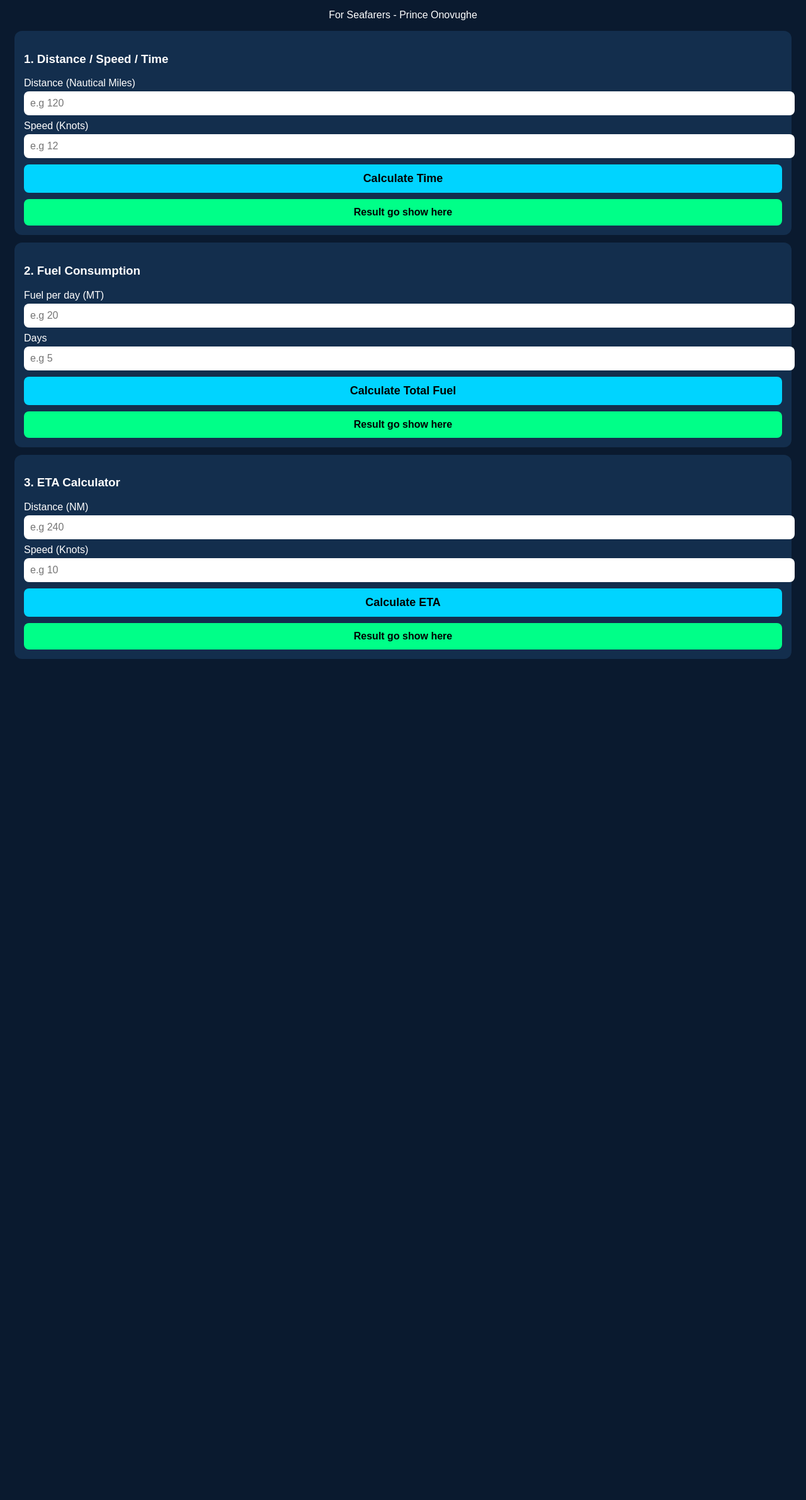
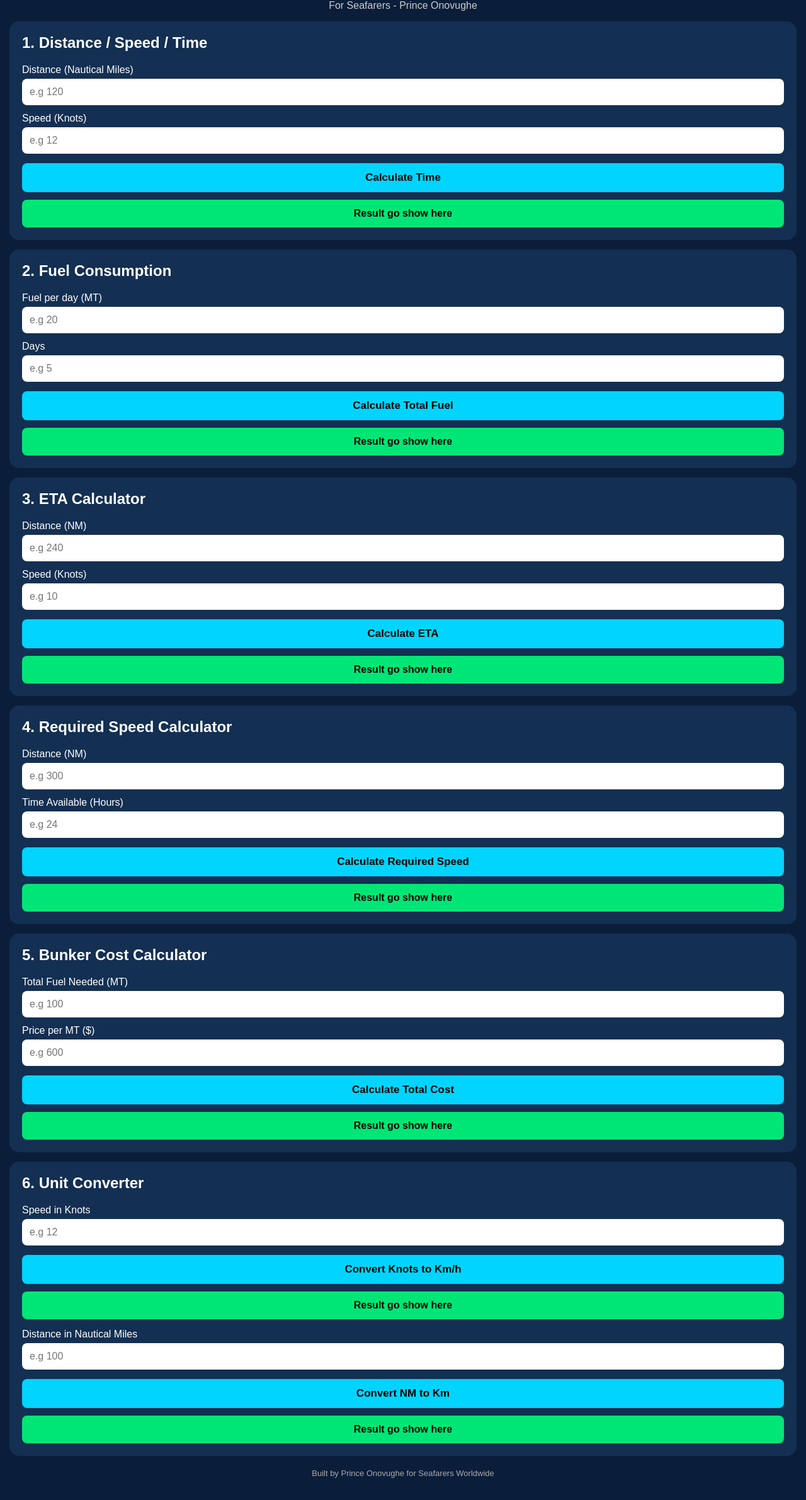
Before and after one commit to princeonovughe100-hub/Nauticalcalculator, a plain HTML site: page index.html in a window 1280 px wide. Shown: the part 89-2470 px from the top of the page at 63% size. Before the commit the page ends 1170 px from the top, so only its background shows below. Drawn offline with Linux system fonts and the light colour scheme.

Commit message:
Update index.html

```diff
--- a/index.html
+++ b/index.html
@@ -1,75 +1,99 @@
+
 <!DOCTYPE html>
-<html>
+<html lang="en">
 <head>
-<meta name="viewport" content="width=device-width, initial-scale=1">
-<title>Nautical Calculator</title>
+<meta charset="UTF-8">
+<meta name="viewport" content="width=device-width, initial-scale=1.0">
+<title>Nautical Calculator - Prince Onovughe</title>
 <style>
-body{font-family:Arial;background:#0a1a2f;color:white;padding:15px;text-align:center}
-h1{color:#00d4ff}
-.box{background:#132e4d;padding:15px;border-radius:12px;margin:12px 0;text-align:left}
-label{display:block;margin:8px 0 4px}
-input,select{width:100%;padding:10px;border-radius:8px;border:none;font-size:16px}
-button{width:100%;padding:12px;background:#00d4ff;border:none;border-radius:8px;font-size:18px;font-weight:bold;margin-top:10px}
-.result{background:#00ff88;color:#000;padding:12px;border-radius:8px;margin-top:10px;font-weight:bold;text-align:center}
+body{font-family:Arial,sans-serif;background:#0a1e3a;color:white;margin:0;padding:15px}
+h1{text-align:center;color:#00d4ff;font-size:32px;margin-bottom:0}
+p.subtitle{text-align:center;color:#ccc}
+.card{background:#132f52;border-radius:15px;padding:20px;margin:15px 0}
+h2{margin-top:0}
+label{display:block;margin:12px 0 5px}
+input{width:100%;padding:12px;border-radius:8px;border:none;font-size:16px;box-sizing:border-box}
+button{width:100%;padding:13px;background:#00d4ff;border:none;border-radius:8px;font-size:17px;font-weight:bold;margin-top:15px;cursor:pointer}
+.result{background:#00e676;color:#000;padding:13px;border-radius:8px;text-align:center;font-weight:bold;margin-top:12px;font-size:16px}
+.footer{text-align:center;color:#aaa;font-size:13px;margin:20px 0}
 </style>
 </head>
 <body>
-<h1>⚓ Nautical Calculator</h1>
-<p>For Seafarers - Prince Onovughe</p>
+<h1>Calculator</h1>
+<p class="subtitle">For Seafarers - Prince Onovughe</p>
 
-<div class="box">
-<h3>1. Distance / Speed / Time</h3>
+<div class="card">
+<h2>1. Distance / Speed / Time</h2>
 <label>Distance (Nautical Miles)</label>
-<input type="number" id="dist" placeholder="e.g 120">
+<input type="number" id="d1" placeholder="e.g 120">
 <label>Speed (Knots)</label>
-<input type="number" id="speed" placeholder="e.g 12">
-<button onclick="calcTime()">Calculate Time</button>
-<div class="result" id="timeResult">Result go show here</div>
+<input type="number" id="s1" placeholder="e.g 12">
+<button onclick="calc1()">Calculate Time</button>
+<div class="result" id="r1">Result go show here</div>
 </div>
 
-<div class="box">
-<h3>2. Fuel Consumption</h3>
+<div class="card">
+<h2>2. Fuel Consumption</h2>
 <label>Fuel per day (MT)</label>
-<input type="number" id="fuelDay" placeholder="e.g 20">
+<input type="number" id="f2" placeholder="e.g 20">
 <label>Days</label>
-<input type="number" id="days" placeholder="e.g 5">
-<button onclick="calcFuel()">Calculate Total Fuel</button>
-<div class="result" id="fuelResult">Result go show here</div>
+<input type="number" id="days2" placeholder="e.g 5">
+<button onclick="calc2()">Calculate Total Fuel</button>
+<div class="result" id="r2">Result go show here</div>
 </div>
 
-<div class="box">
-<h3>3. ETA Calculator</h3>
+<div class="card">
+<h2>3. ETA Calculator</h2>
 <label>Distance (NM)</label>
-<input type="number" id="etaDist" placeholder="e.g 240">
+<input type="number" id="d3" placeholder="e.g 240">
 <label>Speed (Knots)</label>
-<input type="number" id="etaSpeed" placeholder="e.g 10">
-<button onclick="calcETA()">Calculate ETA</button>
-<div class="result" id="etaResult">Result go show here</div>
+<input type="number" id="s3" placeholder="e.g 10">
+<button onclick="calc3()">Calculate ETA</button>
+<div class="result" id="r3">Result go show here</div>
 </div>
 
+<div class="card">
+<h2>4. Required Speed Calculator</h2>
+<label>Distance (NM)</label>
+<input type="number" id="d4" placeholder="e.g 300">
+<label>Time Available (Hours)</label>
+<input type="number" id="t4" placeholder="e.g 24">
+<button onclick="calc4()">Calculate Required Speed</button>
+<div class="result" id="r4">Result go show here</div>
+</div>
+
+<div class="card">
+<h2>5. Bunker Cost Calculator</h2>
+<label>Total Fuel Needed (MT)</label>
+<input type="number" id="fuel5" placeholder="e.g 100">
+<label>Price per MT ($)</label>
+<input type="number" id="price5" placeholder="e.g 600">
+<button onclick="calc5()">Calculate Total Cost</button>
+<div class="result" id="r5">Result go show here</div>
+</div>
+
+<div class="card">
+<h2>6. Unit Converter</h2>
+<label>Speed in Knots</label>
+<input type="number" id="knot6" placeholder="e.g 12">
+<button onclick="calc6()">Convert Knots to Km/h</button>
+<div class="result" id="r6">Result go show here</div>
+<label style="margin-top:15px">Distance in Nautical Miles</label>
+<input type="number" id="nm6" placeholder="e.g 100">
+<button onclick="calc6b()">Convert NM to Km</button>
+<div class="result" id="r6b">Result go show here</div>
+</div>
+
+<p class="footer">Built by Prince Onovughe for Seafarers Worldwide</p>
+
 <script>
-function calcTime(){
-let d=document.getElementById('dist').value;
-let s=document.getElementById('speed').value;
-if(!d||!s){alert('Fill distance and speed');return}
-let t=d/s;
-document.getElementById('timeResult').innerText='Time = '+t.toFixed(2)+' Hours = '+(t*60).toFixed(0)+' Minutes';
-}
-function calcFuel(){
-let f=document.getElementById('fuelDay').value;
-let d=document.getElementById('days').value;
-if(!f||!d){alert('Fill fuel and days');return}
-document.getElementById('fuelResult').innerText='Total Fuel Needed = '+(f*d).toFixed(2)+' MT';
-}
-function calcETA(){
-let d=document.getElementById('etaDist').value;
-let s=document.getElementById('etaSpeed').value;
-if(!d||!s){alert('Fill distance and speed');return}
-let t=d/s;
-let now=new Date();
-now.setHours(now.getHours()+t);
-document.getElementById('etaResult').innerText='Sailing Time: '+t.toFixed(2)+' Hours. ETA: '+now.toLocaleString();
-}
+function calc1(){let d=document.getElementById('d1').value;let s=document.getElementById('s1').value;if(!d||!s){document.getElementById('r1').innerText='Abeg fill both fields';return}let t=d/s;document.getElementById('r1').innerText='Time = '+t.toFixed(2)+' Hours';}
+function calc2(){let f=document.getElementById('f2').value;let dy=document.getElementById('days2').value;if(!f||!dy){document.getElementById('r2').innerText='Abeg fill both fields';return}document.getElementById('r2').innerText='Total Fuel Needed = '+(f*dy).toFixed(2)+' MT';}
+function calc3(){let d=document.getElementById('d3').value;let s=document.getElementById('s3').value;if(!d||!s){document.getElementById('r3').innerText='Abeg fill both fields';return}let hrs=d/s;let eta=new Date(Date.now()+hrs*3600*1000);document.getElementById('r3').innerText='Sailing Time: '+hrs.toFixed(2)+' Hours. ETA: '+eta.toLocaleString();}
+function calc4(){let d=document.getElementById('d4').value;let t=document.getElementById('t4').value;if(!d||!t){document.getElementById('r4').innerText='Abeg fill both fields';return}document.getElementById('r4').innerText='You need Speed = '+(d/t).toFixed(2)+' Knots';}
+function calc5(){let f=document.getElementById('fuel5').value;let p=document.getElementById('price5').value;if(!f||!p){document.getElementById('r5').innerText='Abeg fill both fields';return}document.getElementById('r5').innerText='Total Bunker Cost = $'+(f*p).toLocaleString();}
+function calc6(){let k=document.getElementById('knot6').value;if(!k){document.getElementById('r6').innerText='Abeg enter knots';return}document.getElementById('r6').innerText=k+' Knots = '+(k*1.852).toFixed(2)+' Km/h';}
+function calc6b(){let n=document.getElementById('nm6').value;if(!n){document.getElementById('r6b').innerText='Abeg enter NM';return}document.getElementById('r6b').innerText=n+' NM = '+(n*1.852).toFixed(2)+' Km';}
 </script>
 </body>
 </html>
```
